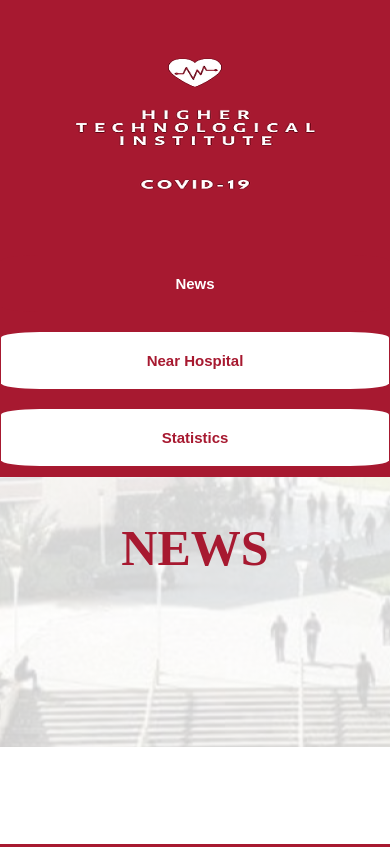
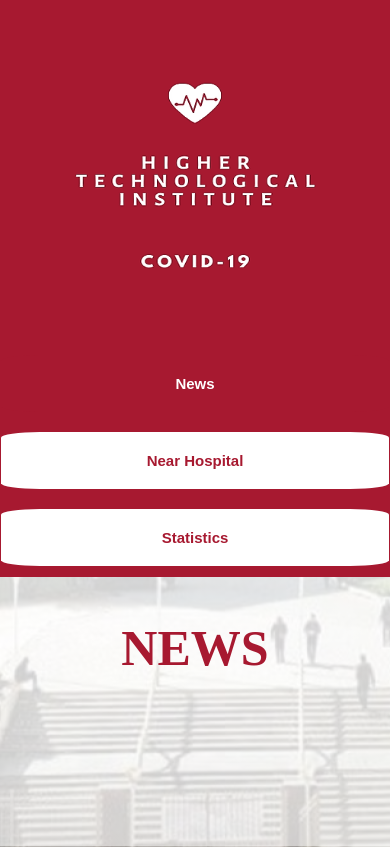
Before and after one commit to AmrElDessouki22/cc, a Node server app: page / in a window 390 px wide. Run offline with Node 20, Linux system fonts and the light colour scheme; some libraries are stand-ins or nearby versions.

Commit message:
client view

```diff
--- a/Public/css/stylepublic.css
+++ b/Public/css/stylepublic.css
@@ -170,8 +170,16 @@ ul{
         width: 100%;
 
     }
+    h4{
+        font-size: 7px;
+    }
     .side-menu {
         width: 100%;
     }
+    .side-menu  img {
+        width: 100%;
+        height: 340px;
 
     }
+
+    }
```
